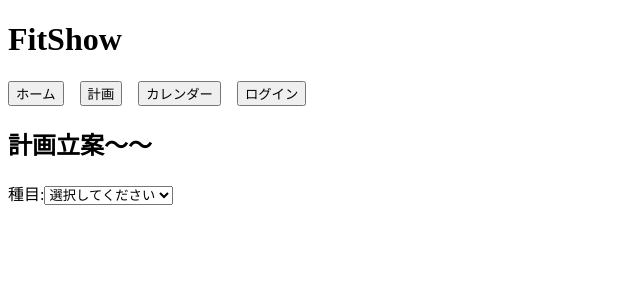
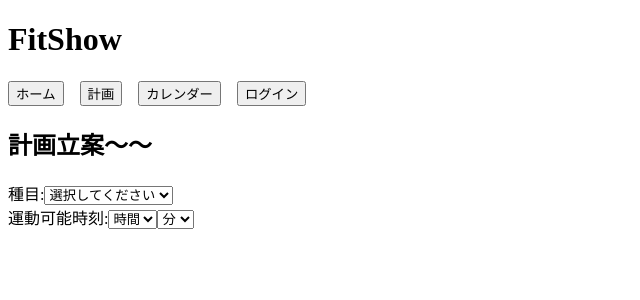
Before and after one commit to ueshima516/uesm_Aufgiesser-ap, a Next.js app in the folder nextjs-study/my-app/: page /plan in a window 1280 px wide. Shown: the top 300 px of the page, without its empty margins (0-640 px from the left). Built offline with nearby package versions, Linux system fonts and the light colour scheme.

Commit message:
tsutsui commited

```diff
--- /dev/null
+++ b/nextjs-study/my-app/components/Pulldown_Time.jsx
@@ -0,0 +1,50 @@
+import React, { useState } from 'react';
+
+const SelectFormPage = ({ title }) => {
+  const [selectedOption, setSelectedOption] = useState('');
+
+  const handleOptionChange = (e) => {
+      setSelectedOption(e.target.value);
+  };
+
+  const PulldownHourItems = ["0","1","2","3","4","5","6","7","8","9","10","11","12","13","14","15","16","17","18","19","20","21","22","23","24"];
+  const PulldownMinuteItems = ["00","30"];
+  let Time="",Time1="00",Time2="30";
+
+//   {PulldownTimeItems.map(
+//     (item, index) => (
+//       if(index%2){
+// Time="00";
+//       }
+
+// )
+// }
+
+  return (
+      <div>
+          <label htmlFor="select-option">運動可能時刻:</label>
+          <select id="select-option" value={selectedOption} onChange={handleOptionChange}>
+              <option value="">時間</option>
+              {PulldownHourItems.map(
+                  (item, index) => (
+                      <option key={index} value={item}>
+                          {item}
+                      </option>)
+              )
+              }
+          </select>
+          <select id="select-option" value={selectedOption} onChange={handleOptionChange}>
+              <option value="">分</option>
+              {PulldownMinuteItems.map(
+                  (item, index) => (
+                      <option key={index} value={item}>
+                          {item}
+                      </option>)
+              )
+              }
+          </select>
+      </div>
+  );
+};
+
+export default SelectFormPage;
--- a/nextjs-study/my-app/package.json
+++ b/nextjs-study/my-app/package.json
@@ -12,7 +12,7 @@
     "autoprefixer": "10.4.14",
     "eslint": "8.44.0",
     "eslint-config-next": "13.4.9",
-    "next": "13.4.9",
+    "next": "^13.4.9",
     "postcss": "8.4.25",
     "react": "^18.2.0",
     "react-calendar": "^4.3.0",
--- a/nextjs-study/my-app/pages/plan.jsx
+++ b/nextjs-study/my-app/pages/plan.jsx
@@ -2,6 +2,7 @@ import React from "react";
 import Navigation from "@/components/Navigation"
 import Plan from "@/components/Plan";
 import Pulldown from "@/components/Pulldown";
+import Pulldown_Time from "@/components/Pulldown_Time";
 
 
 export default function CalendarPage () {
@@ -10,6 +11,7 @@ export default function CalendarPage () {
       <Navigation />
       <Plan />
       <Pulldown />
+      <Pulldown_Time />
     </div>
   );
 };
```
Also changed, not shown: 1 other file (tests, documents, lock files or other folders).
